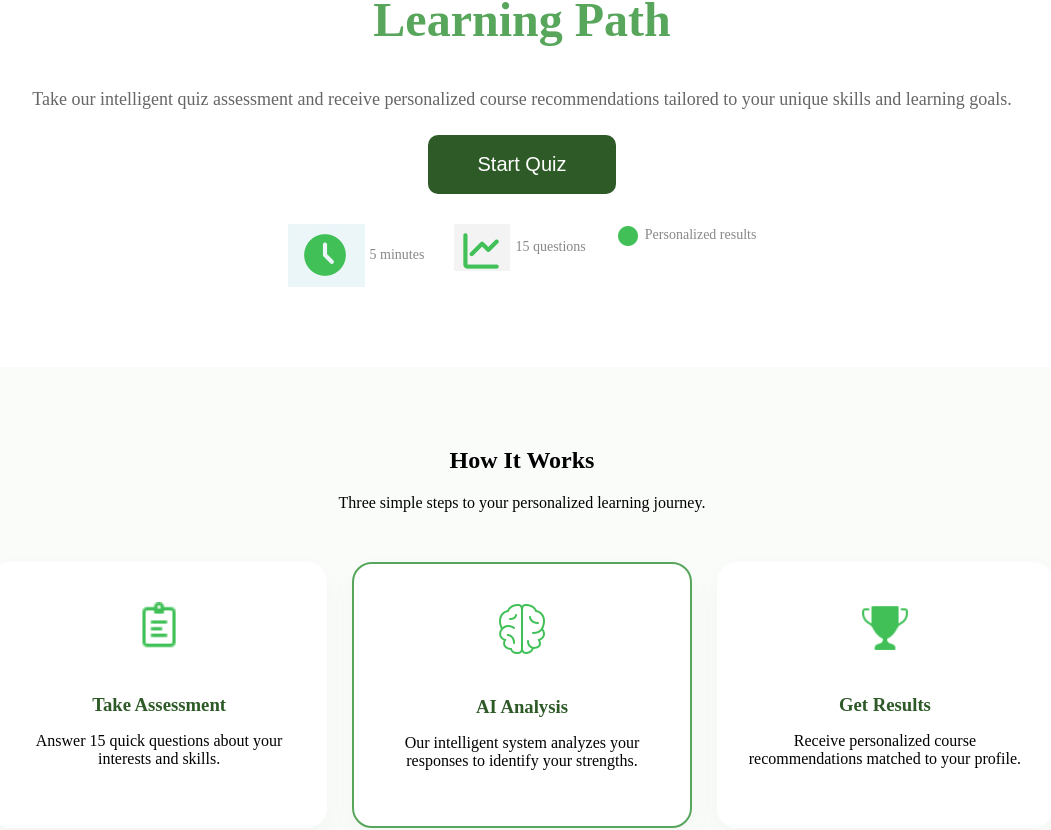
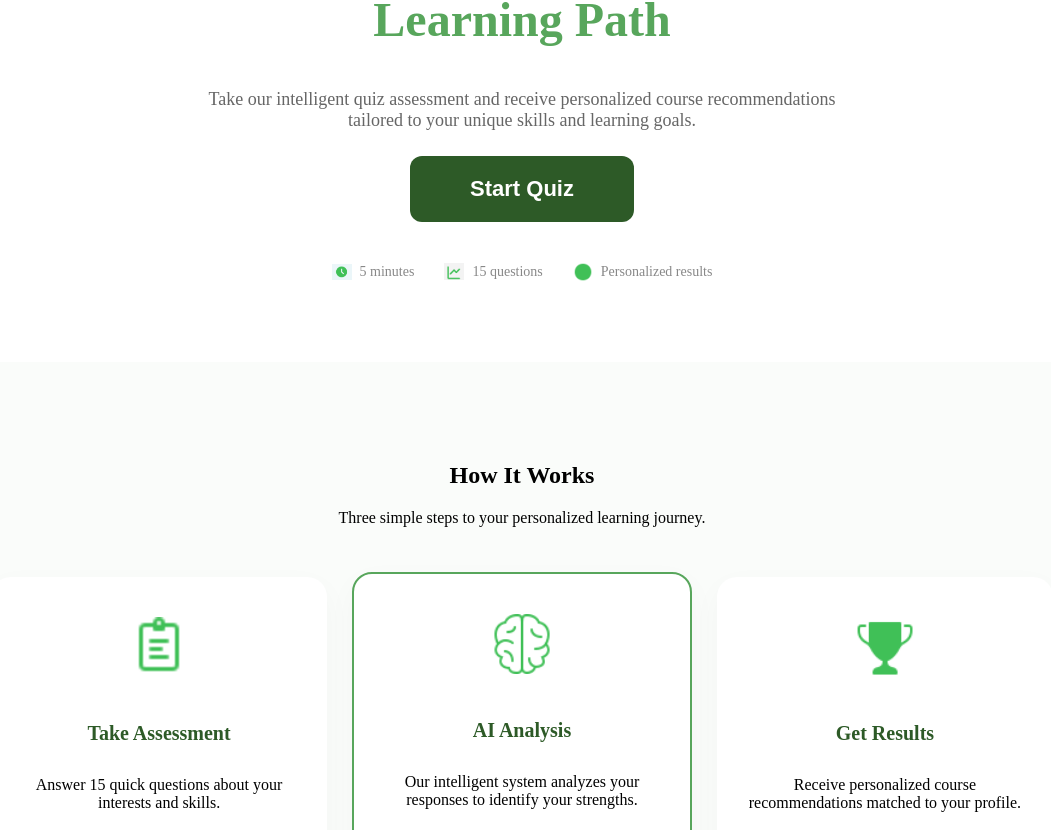
Before and after one commit to BibhaKhadka/FYP-CourseInsight, a React (Vite) app in the folder Frontend/: page / in a window 1280 px wide. Shown: the part 259-1089 px from the top of the page, without its empty margins (118-1169 px from the left). Built offline with nearby package versions, Linux system fonts and the light colour scheme.

Commit message:
UI: Fixed icon sizing on Home Page

```diff
--- a/Frontend/src/Pages/Home.css
+++ b/Frontend/src/Pages/Home.css
@@ -16,7 +16,7 @@
 
 .hero-section p {
     color: #666;
-    max-width: 650;
+    max-width: 650px;
     margin: 25px auto;
     font-size: 18px;
 }
@@ -24,29 +24,41 @@
 .start-btn {
     background: #2d5a27;
     color: white;
-    padding: 18px 50px;
-    border-radius: 10px;
+    padding: 20px 60px;
+    border-radius: 12px;
     border: none;
-    font-size: 20px;
+    font-size: 22px;
+    font-weight: 700;
     cursor: pointer;
+
 }
-
+.start-btn:hover{
+    transform: scale(1.05);
+    background: #3d7a35;
+}
 .hero-info-bar {
     display: flex;
     justify-content: center;
     gap: 30px;
-    margin-top: 30px;
+    margin-top: 40px;
     color: #888;
     font-size: 14px;
+    align-items: center;
+}
+.hero-info-bar span{
+    display: flex;
+    align-items: center;
+    gap: 8px;
 }
 
 .hero-info-bar img {
-    vertical-align: middle;
-    margin-right: 5px;
+    width: 20px;
+    height: 20px;
+    object-fit: contain;
 }
 
 .how-it-works {
-    padding: 60px 8%;
+    padding: 80px 8%;
     text-align: center;
     background-color: #fafcfa;
 }
@@ -55,6 +67,7 @@
     display: flex;
     gap: 25px;
     margin-top: 50px;
+    align-items: stretch;
 
 }
 
@@ -64,19 +77,27 @@
     border-radius: 20px;
     flex: 1;
     box-shadow: 0 10px 30px rgba(0, 0, 0, 0.03);
+    display: flex;
+    flex-direction: column;
+    align-items: center;
 
 }
 
 .step-card img {
-    width: 50px;
-    margin-bottom: 20px;
+    width: 60px;
+    height: 60px;
+    object-fit: contain;
+    margin-bottom: 25px;
 }
 
 .step-card h3 {
     color: #2d5a27;
     margin-bottom: 15px;
+    font-size: 20px;
 }
 
 .active-step {
     border: 2px solid #58a65c;
+    background-color: #fff;
+    transform: translateY(-5px);
 }
--- a/Frontend/src/Pages/Home.jsx
+++ b/Frontend/src/Pages/Home.jsx
@@ -25,7 +25,7 @@ const Home = () => {
                     <span><img src={circle} alt="icon" />Personalized results</span>
                 </div>
             </section>
-            <section className='how-it-works'>
+            <section id="how-it-works" className='how-it-works'>
                 <h2>How It Works</h2>
                 <p className='section-desc'>Three simple steps to your personalized learning journey.</p>
                 <div className="steps-grid">
```
